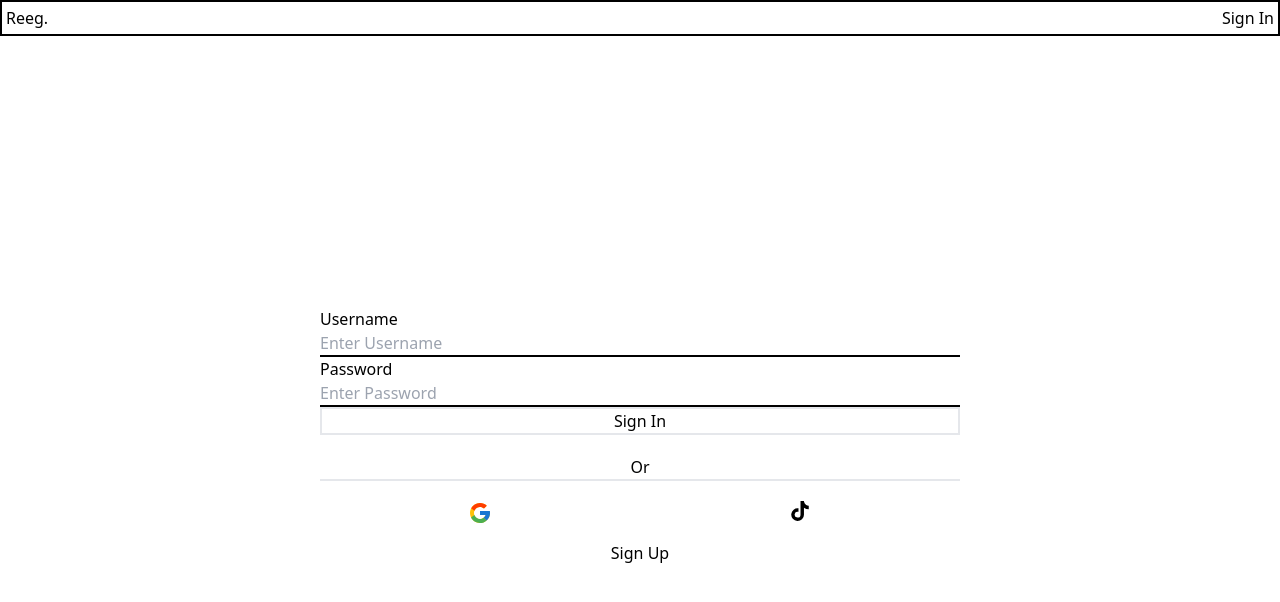
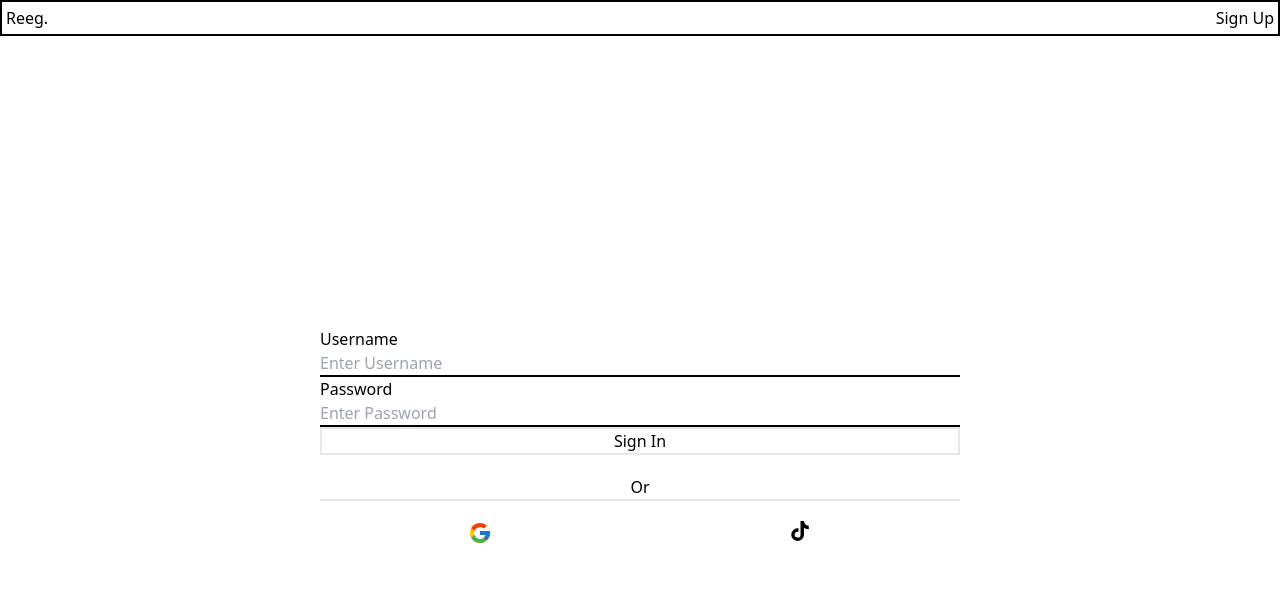
Before and after one commit to HowzayCalderon/reeg, a Next.js app: page /signin in a window 1280 px wide. Shown: the top 602 px of the page. Built offline with nearby package versions, Linux system fonts and the light colour scheme; no server answers.

Commit message:
changed nav bar link

```diff
--- a/src/app/components/Navbar/Nav.tsx
+++ b/src/app/components/Navbar/Nav.tsx
@@ -11,7 +11,7 @@ async function Nav() {
       { session ? <Link href={'/dashboard'}>Reeg.</Link> : <Link href={'/'}>Reeg.</Link>}
       <ul className='flex'>
         <li>
-          {session ? <Link href={'/api/auth/signout?callbackUrl=/'}>Sign Out</Link> : <Link href={'api/auth/signin?callbackUrl=/dashboard'}>Sign In</Link>}
+          {session ? <Link href={'/api/auth/signout?callbackUrl=/'}>Sign Out</Link> : <Link href={'/signup'}>Sign Up</Link>}
         </li>
       </ul>
     </nav>
--- a/src/app/components/UserForm/Form.tsx
+++ b/src/app/components/UserForm/Form.tsx
@@ -90,7 +90,7 @@ const Form = () => {
                     <FaTiktok className="text-xl cursor-pointer"/>
                 </div> : null
             }
-            {pathname == '/signin' ? <Link className='block text-center mt-4' href={'/signup'}>Sign Up</Link> : null}
+            {pathname == '/signup' ? <Link className='block text-center mt-4' href={'/signin'}>Already have an account?</Link> : null}
             <p>{errorMessage}</p>
         </>
     )
```
